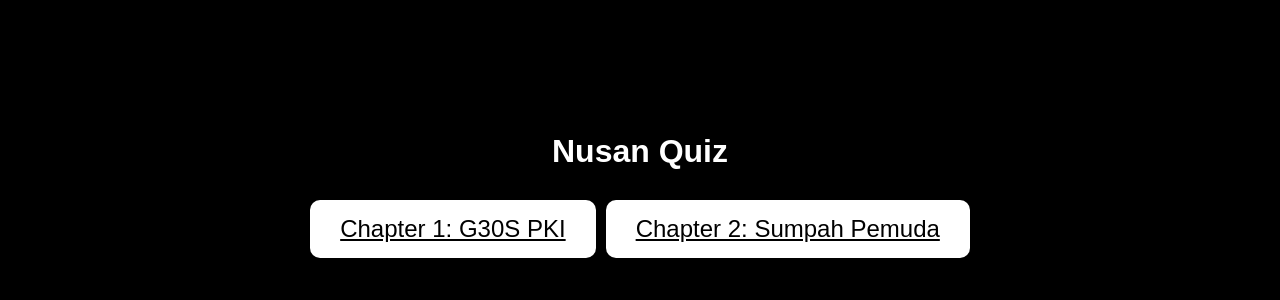
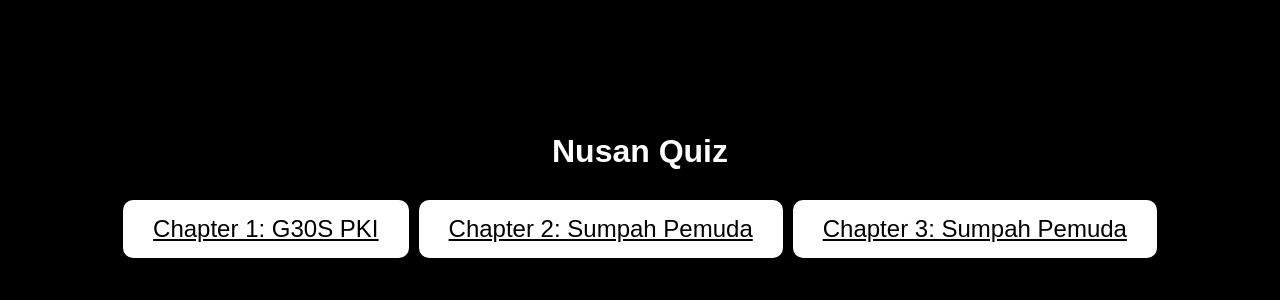
Before and after one commit to tineetech/nusan_quiz, a Flask app: page / in a window 1280 px wide. Shown: the part 205-505 px from the top of the page. Run offline with Flask 3, Linux system fonts and the light colour scheme.

Commit message:
fix: add button for chapter 3

```diff
--- a/templates/index.html
+++ b/templates/index.html
@@ -67,6 +67,7 @@
         <div style="display: flex; flex-wrap: wrap; gap: 10px;justify-content: center;">
             <a id="startGameButton" href="/chapter1">Chapter 1: G30S PKI</a>
             <a id="startGameButton" href="/chapter2">Chapter 2: Sumpah Pemuda</a>
+            <a id="startGameButton" href="/chapter3">Chapter 3: Sumpah Pemuda</a>
         </div>
     </div>
 
```
